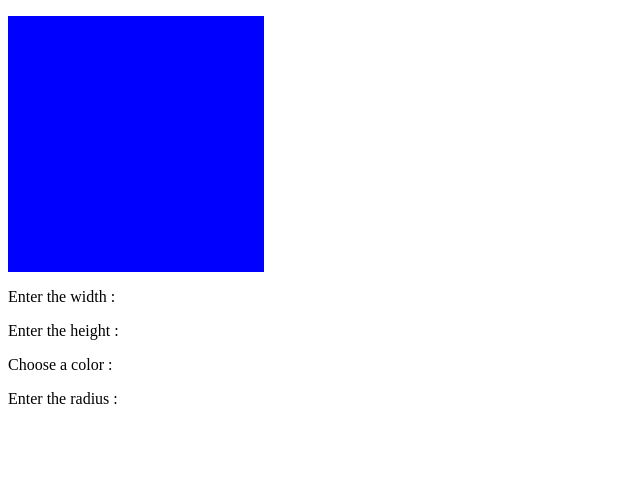
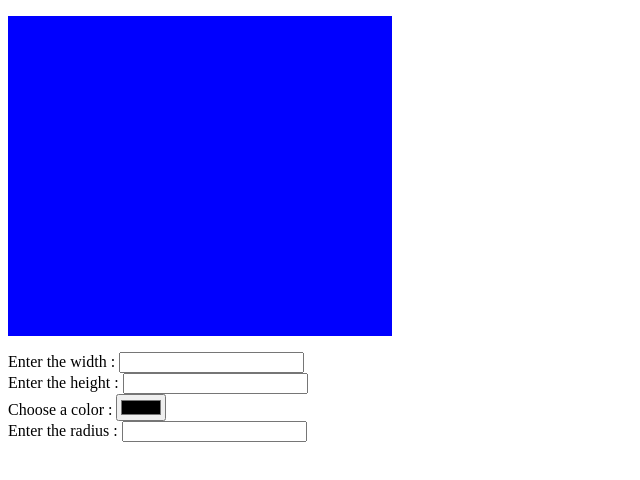
Before and after one commit to afnanaltowairqi/Lab4-Square, a plain HTML site: page index.html in a window 1280 px wide. Shown: the whole page, without its empty margins (0-640 px from the left). Drawn offline with Linux system fonts and the light colour scheme.

Commit message:
add Lab4

```diff
--- a/index.html
+++ b/index.html
@@ -8,17 +8,21 @@
         .cube {
             color:blue;
             background-color: blue;
-            width: 20vw;
-            height: 20vw;
+            width: 30vw;
+            height: 40vh;
         }
     </style>
 </head>
 <body>
     <p class="cube">aaa</p>
-    <p>Enter the width : </p>
-    <p>Enter the height : </p>
-    <p>Choose a color : </p>
-    <p>Enter the radius : </p>
+    <label for="width">Enter the width : </label>
+    <input type="number"> <br>
+    <label for="height"> Enter the height : </label>
+    <input type="number"><br>
+    <label for="color">Choose a color :</label>
+    <input type="color"> <br>
+    <label for="radius"> Enter the radius :</label>
+    <input type="number">
 </body>
 <script src="main.js"></script>
 </html>
```
